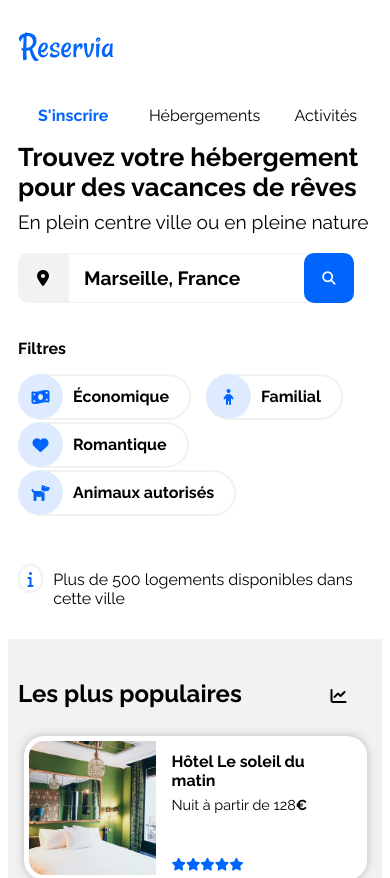
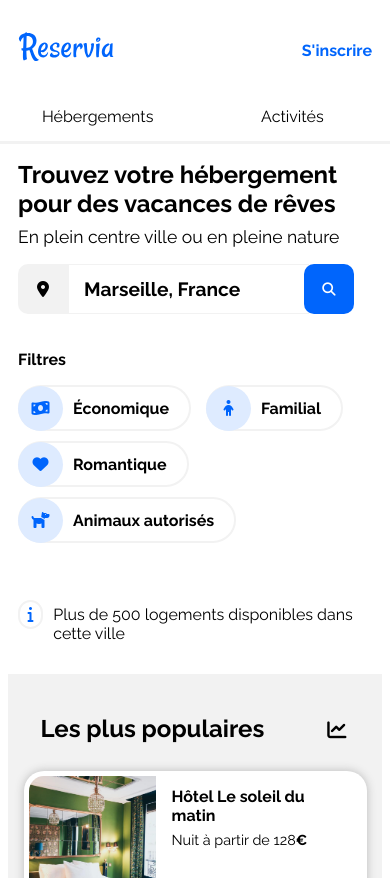
Before and after one commit to louis73530/BarkerLouis_2_15042021, a plain HTML site: page index.html in a window 390 px wide. Shown: the top 878 px of the page. Drawn offline with Linux system fonts and the light colour scheme.

Commit message:
versions finales (desktop, mobile et tablette)

```diff
--- a/style.css
+++ b/style.css
@@ -54,13 +54,13 @@ nav
 }
 h1
 {
-    font-size: 1.6em;
+    font-size: 1.5em;
     font-weight: bold;
     margin-bottom: -10px;
 }
 h1 + p
 {
-    font-size: 1.2em;
+    font-size: 1.1em;
 }
 .barre_de_recherche
 {
@@ -134,7 +134,7 @@ input
     border: solid #F2F2F2 2px;
     border-radius: 30px;
     padding-right: 15px;
-    margin-bottom: 2px;
+    margin-bottom: 10px;
     height: 42px;
     text-decoration: none;
     color: black;
@@ -311,6 +311,10 @@ strong
     justify-content: space-between;
     align-items: baseline;
     margin-right: 9.52381%; /* 40px/420px */
+}
+.fa-chart-line
+{
+    font-size: 1.2em;
 }
 .photos_les_plus_pop
 {
@@ -560,12 +564,45 @@ footer
     {
         width: 33%;
     }
+    nav
+    {
+        flex-direction: column;
+        justify-content: space-between;
+    }
     .btn_inscription
     {
         order: -1;
-        align-items: top;
+        align-self: flex-end;
+        margin-top: -65px;
     }
-
+    .btn_nav
+    {
+        display: flex;
+        align-items: baseline;
+        margin-top: 32px;
+        margin-left: -5%;
+        margin-right: -5%;
+    }
+    .btn_nav a
+    {
+        display: flex;
+        align-content: center;
+        justify-content: center;
+        width: 50%;
+    }
+    .btn_hebergements_activites
+    {
+        border-bottom: 3px solid #F2F2F2;
+        padding-bottom: 32px;
+        color: #000000;
+    }
+    .btn_hebergements_activites:hover
+    {
+        border-top: 0px;
+        padding-top: 0px;
+        border-bottom: 3px solid #0065FC;
+        color: #0065FC;
+    }
     .filtres
     {
         display: flex;
@@ -589,6 +626,10 @@ footer
 /* Sections */
 
 
+    .les_plus_pop_icone
+    {
+        margin-left: 6%;
+    }
     .les_plus_pop h2, .les_hebergements h2, .les_activites h2
     {
         margin-left: 10px;
@@ -610,6 +651,10 @@ footer
     {
         width: auto;
         background: none;
+    }
+    .les_hebergements h2
+    {
+        margin-left: 32px;
     }
     .cartes_des_hebergements
     {
```
Also changed, not shown: index.html (+0 -1 lines).
